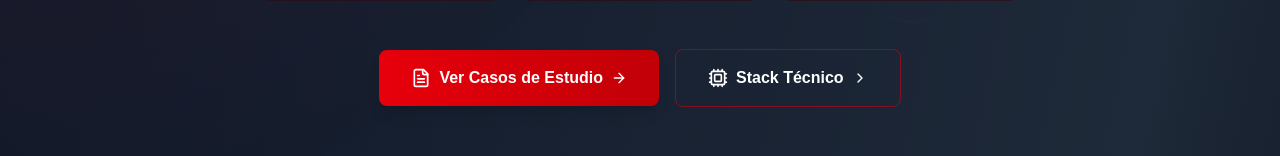
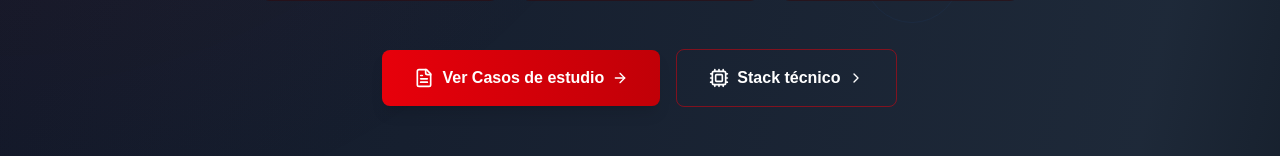
Before and after one commit to Nicolas-12000/Ejemplo-, a Next.js app: page / in a window 1280 px wide. Shown: the part 510-666 px from the top of the page. Built offline with nearby package versions, Linux system fonts and the light colour scheme.

Commit message:
mejore la caligrafia 2

```diff
--- a/src/app/page.tsx
+++ b/src/app/page.tsx
@@ -234,7 +234,7 @@ const Portfolio = () => {
               className="group bg-gradient-to-r from-red-600 to-red-700 hover:from-red-500 hover:to-red-600 px-8 py-4 rounded-lg font-semibold transition-all duration-300 flex items-center space-x-2 shadow-lg hover:shadow-red-600/20"
             >
               <FileText className="w-5 h-5" />
-              <span>Ver Casos de Estudio</span>
+              <span>Ver Casos de estudio</span>
               <ArrowRight className="w-4 h-4 group-hover:translate-x-1 transition-transform" />
             </button>
             <button
@@ -242,7 +242,7 @@ const Portfolio = () => {
               className="group border border-red-600/50 hover:bg-red-600/10 px-8 py-4 rounded-lg font-semibold transition-all duration-300 flex items-center space-x-2"
             >
               <Cpu className="w-5 h-5" />
-              <span>Stack Técnico</span>
+              <span>Stack técnico</span>
               <ChevronRight className="w-4 h-4 group-hover:translate-x-1 transition-transform" />
             </button>
           </div>
```
